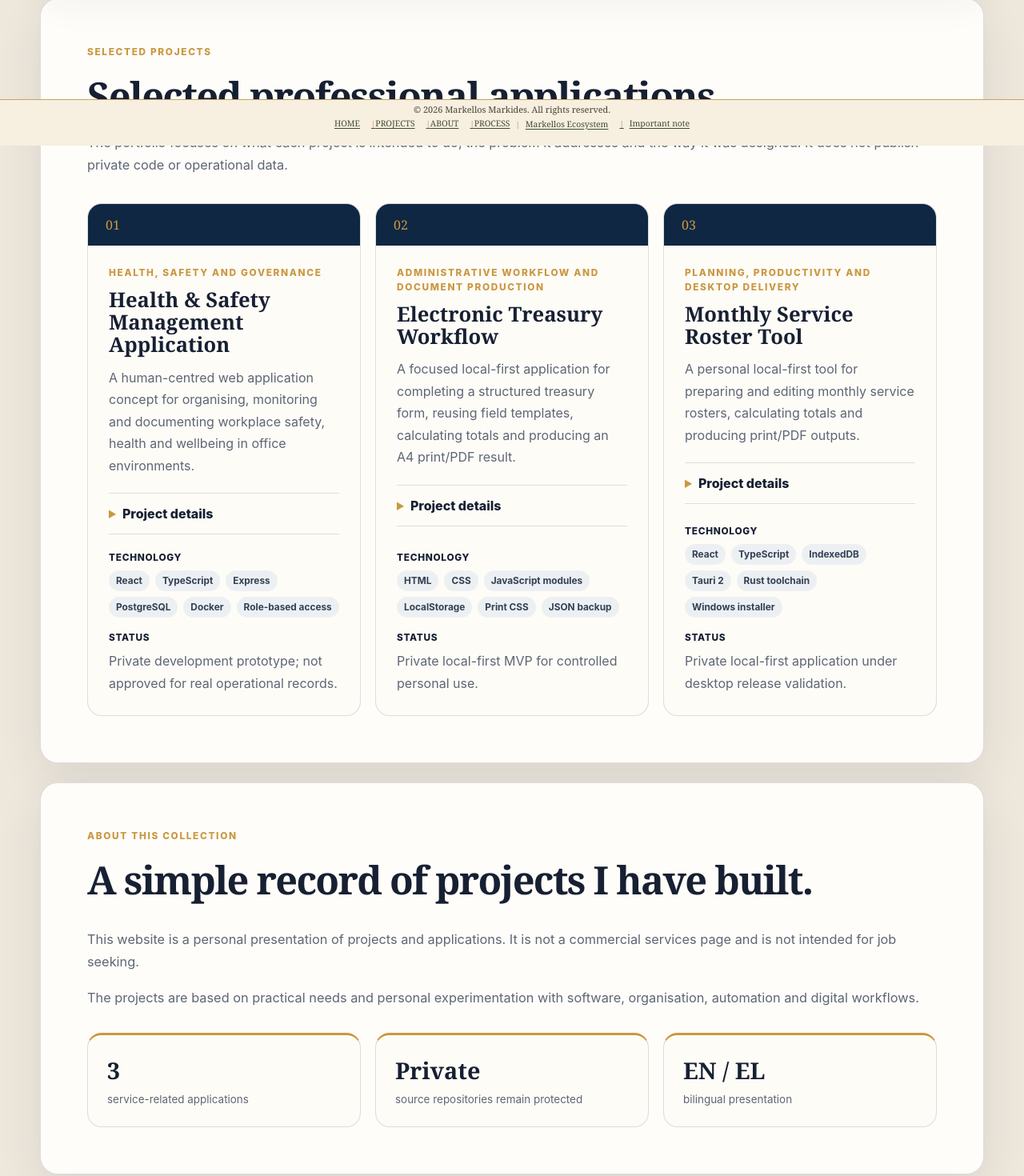
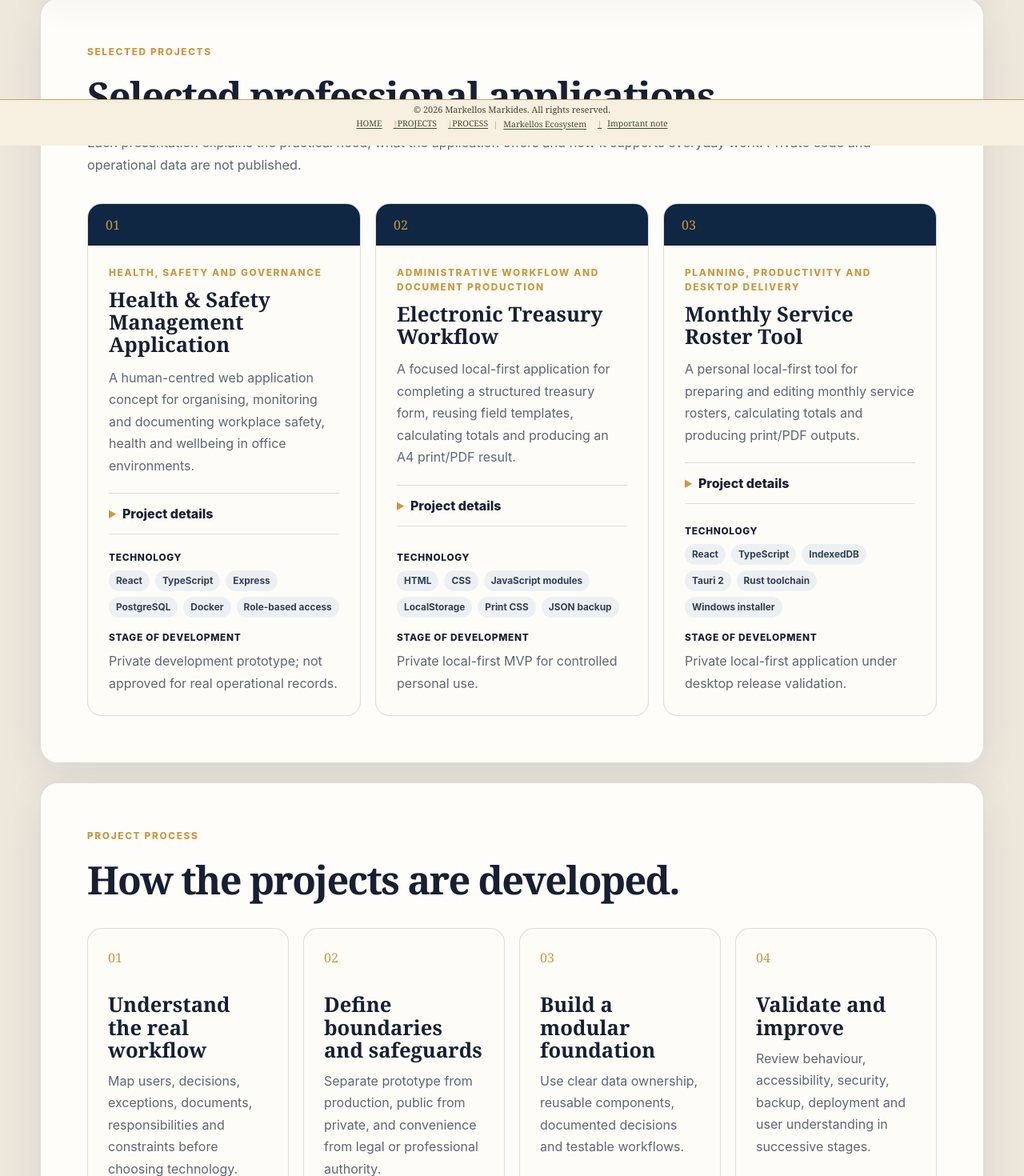
Before and after one commit to mmark76/markellos-professional-apps, a React (Vite) app: page / in a window 1280 px wide. Shown: the part 618-2088 px from the top of the page at 80% size. Built offline with nearby package versions, Linux system fonts and the light colour scheme.

Commit message:
Move about text into notice popup

```diff
--- a/src/App.tsx
+++ b/src/App.tsx
@@ -19,7 +19,6 @@ function App() {
         nav: {
           home: 'HOME',
           projects: 'PROJECTS',
-          about: 'ABOUT',
           process: 'PROCESS',
           cv: 'PUBLIC CV',
         },
@@ -37,26 +36,18 @@ function App() {
         projectsEyebrow: 'SELECTED PROJECTS',
         projectsTitle: 'Selected professional applications.',
         projectsIntro:
-          'The portfolio focuses on what each project is intended to do, the problem it addresses and the way it was designed. It does not publish private code or operational data.',
+          'Each presentation explains the practical need, what the application offers and how it supports everyday work. Private code and operational data are not published.',
         details: 'Project details',
         technology: 'Technology',
-        status: 'Status',
-        aboutEyebrow: 'ABOUT THIS COLLECTION',
-        aboutTitle: 'A simple record of projects I have built.',
-        aboutParagraphs: [
-          'This website is a personal presentation of projects and applications. It is not a commercial services page and is not intended for job seeking.',
-          'The projects are based on practical needs and personal experimentation with software, organisation, automation and digital workflows.',
-        ],
-        facts: [
-          ['3', 'service-related applications'],
-          ['Private', 'source repositories remain protected'],
-          ['EN / EL', 'bilingual presentation'],
-        ],
+        status: 'Stage of development',
         processEyebrow: 'PROJECT PROCESS',
         processTitle: 'How the projects are developed.',
         noticeTitle: 'Important note',
-        noticeText:
-          'This is a personal project portfolio. It is not an official website of any public authority, does not represent an employer and does not offer commercial or official services.',
+        noticeParagraphs: [
+          'This website is a personal presentation of projects and applications. It is not a commercial services page and is not intended for job seeking.',
+          'The projects are based on practical needs and personal experimentation with software, organisation, automation and digital workflows.',
+          'This is not an official website of any public authority, does not represent an employer and does not offer commercial or official services.',
+        ],
         closeNotice: 'Close',
         cv: 'Public CV',
         footerText:
@@ -70,7 +61,6 @@ function App() {
         nav: {
           home: 'ΑΡΧΙΚΗ',
           projects: 'ΕΡΓΑ',
-          about: 'ΣΧΕΤΙΚΑ',
           process: 'ΔΙΑΔΙΚΑΣΙΑ',
           cv: 'ΔΗΜΟΣΙΟ CV',
         },
@@ -88,26 +78,18 @@ function App() {
         projectsEyebrow: 'ΕΠΙΛΕΓΜΕΝΑ ΕΡΓΑ',
         projectsTitle: 'Επιλεγμένες επαγγελματικές εφαρμογές.',
         projectsIntro:
-          'Η παρουσίαση εστιάζει στον σκοπό κάθε έργου, στο πρόβλημα που αντιμετωπίζει και στον τρόπο σχεδιασμού του. Δεν δημοσιεύεται ιδιωτικός κώδικας ή υπηρεσιακά δεδομένα.',
+          'Κάθε παρουσίαση εξηγεί την πρακτική ανάγκη, τι προσφέρει η εφαρμογή και πώς διευκολύνει την καθημερινή εργασία. Δεν δημοσιεύεται ιδιωτικός κώδικας ή υπηρεσιακά δεδομένα.',
         details: 'Λεπτομέρειες έργου',
         technology: 'Τεχνολογία',
-        status: 'Κατάσταση',
-        aboutEyebrow: 'ΣΧΕΤΙΚΑ ΜΕ ΤΗ ΣΥΛΛΟΓΗ',
-        aboutTitle: 'Μια απλή καταγραφή των έργων που έχω δημιουργήσει.',
-        aboutParagraphs: [
-          'Η ιστοσελίδα είναι προσωπική παρουσίαση έργων και εφαρμογών. Δεν αποτελεί εμπορική σελίδα υπηρεσιών και δεν έχει σκοπό την αναζήτηση εργασίας.',
-          'Τα έργα βασίζονται σε πρακτικές ανάγκες και σε προσωπικό πειραματισμό με λογισμικό, οργάνωση, αυτοματοποίηση και ψηφιακές ροές εργασίας.',
-        ],
-        facts: [
-          ['3', 'εφαρμογές υπηρεσιακής φύσης'],
-          ['Ιδιωτικά', 'τα repositories παραμένουν προστατευμένα'],
-          ['EL / EN', 'δίγλωσση παρουσίαση'],
-        ],
+        status: 'Στάδιο ανάπτυξης',
         processEyebrow: 'ΔΙΑΔΙΚΑΣΙΑ ΕΡΓΟΥ',
         processTitle: 'Πώς αναπτύσσονται τα έργα.',
         noticeTitle: 'Σημαντική σημείωση',
-        noticeText:
-          'Πρόκειται για προσωπικό portfolio έργων. Δεν είναι επίσημη ιστοσελίδα δημόσιας αρχής, δεν εκπροσωπεί εργοδότη και δεν παρέχει εμπορικές ή επίσημες υπηρεσίες.',
+        noticeParagraphs: [
+          'Η ιστοσελίδα είναι προσωπική παρουσίαση έργων και εφαρμογών. Δεν αποτελεί εμπορική σελίδα υπηρεσιών και δεν έχει σκοπό την αναζήτηση εργασίας.',
+          'Τα έργα βασίζονται σε πρακτικές ανάγκες και σε προσωπικό πειραματισμό με λογισμικό, οργάνωση, αυτοματοποίηση και ψηφιακές ροές εργασίας.',
+          'Δεν είναι επίσημη ιστοσελίδα δημόσιας αρχής, δεν εκπροσωπεί εργοδότη και δεν παρέχει εμπορικές ή επίσημες υπηρεσίες.',
+        ],
         closeNotice: 'Κλείσιμο',
         cv: 'Δημόσιο CV',
         footerText:
@@ -161,7 +143,6 @@ function App() {
           <nav className="main-nav" aria-label={page.navLabel}>
             <a href="#top">{page.nav.home}</a>
             <a href="#projects">{page.nav.projects}</a>
-            <a href="#about">{page.nav.about}</a>
             <a href="#process">{page.nav.process}</a>
             <a href={publicCvUrl} target="_blank" rel="noreferrer">{page.nav.cv}</a>
           </nav>
@@ -244,24 +225,6 @@ function App() {
           </div>
         </section>
 
-        <section className="container content-card" id="about">
-          <div className="section-heading">
-            <p className="eyebrow">{page.aboutEyebrow}</p>
-            <h2>{page.aboutTitle}</h2>
-          </div>
-          <div className="about-copy">
-            {page.aboutParagraphs.map((paragraph) => <p key={paragraph}>{paragraph}</p>)}
-          </div>
-          <div className="facts-grid">
-            {page.facts.map(([value, label]) => (
-              <article className="fact-card" key={label}>
-                <strong>{value}</strong>
-                <span>{label}</span>
-              </article>
-            ))}
-          </div>
-        </section>
-
         <section className="container content-card" id="process">
           <div className="section-heading">
             <p className="eyebrow">{page.processEyebrow}</p>
@@ -292,7 +255,6 @@ function App() {
           <nav className="footer-links" aria-label={page.navLabel}>
             <a href="#top">{page.nav.home}</a>
             <a href="#projects">{page.nav.projects}</a>
-            <a href="#about">{page.nav.about}</a>
             <a href="#process">{page.nav.process}</a>
           </nav>
 
@@ -334,7 +296,7 @@ function App() {
                 ×
               </button>
             </div>
-            <p>{page.noticeText}</p>
+            {page.noticeParagraphs.map((paragraph) => <p key={paragraph}>{paragraph}</p>)}
           </section>
         </div>
       )}
```
